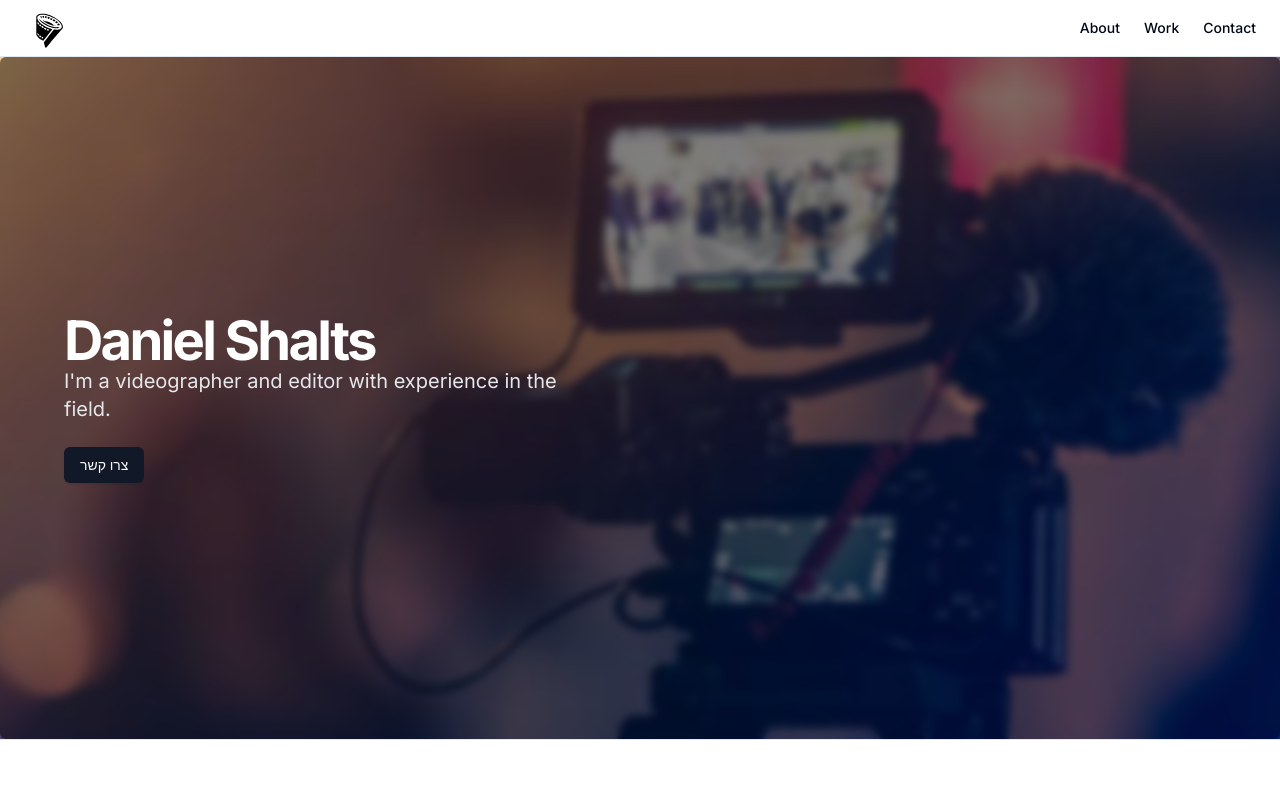
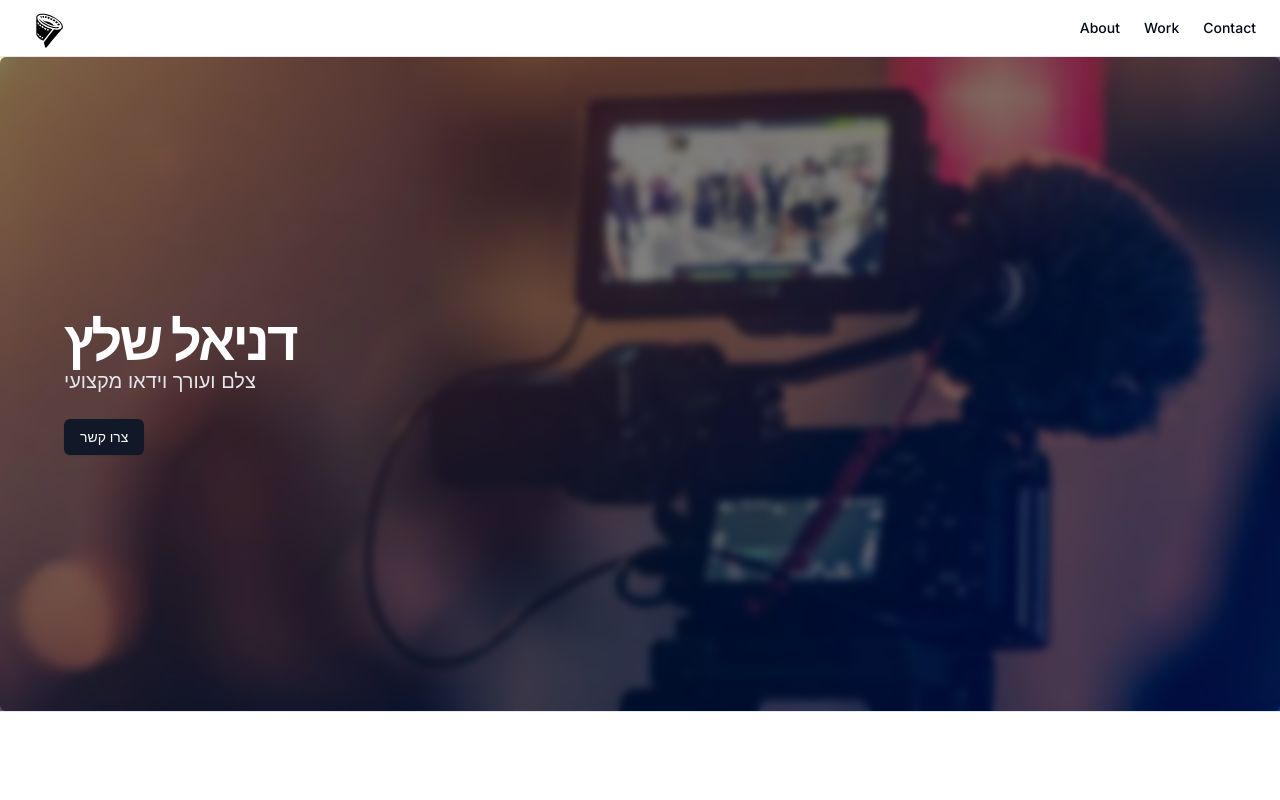
Before and after one commit to ShDyDaniel/my-web, a Next.js app: page / in a window 1280 px wide. Shown: the top 800 px of the page. Built offline with nearby package versions, Linux system fonts and the light colour scheme.

Commit message:
Update Landing.tsx

```diff
--- a/src/uicomponents/Landing.tsx
+++ b/src/uicomponents/Landing.tsx
@@ -44,10 +44,10 @@ export default function Landing() {
             <div className="grid max-w-[1300px] mx-auto gap-4 px-4 sm:px-6 md:px-10 md:grid-cols-2 md:gap-16">
               <div>
                 <h1 className="lg:leading-tighter text-3xl font-bold tracking-tighter sm:text-4xl md:text-5xl xl:text-[3.4rem] 2xl:text-[3.75rem]">
-                  Daniel Shalts
+                  דניאל שלץ
                 </h1>
                 <p className="mx-auto max-w-[700px] text-gray-200 md:text-xl">
-                  I'm a videographer and editor with experience in the field.
+                  צלם ועורך וידאו מקצועי
                 </p>
                 <div className="space-x-4 mt-6">
                   <Link
```
